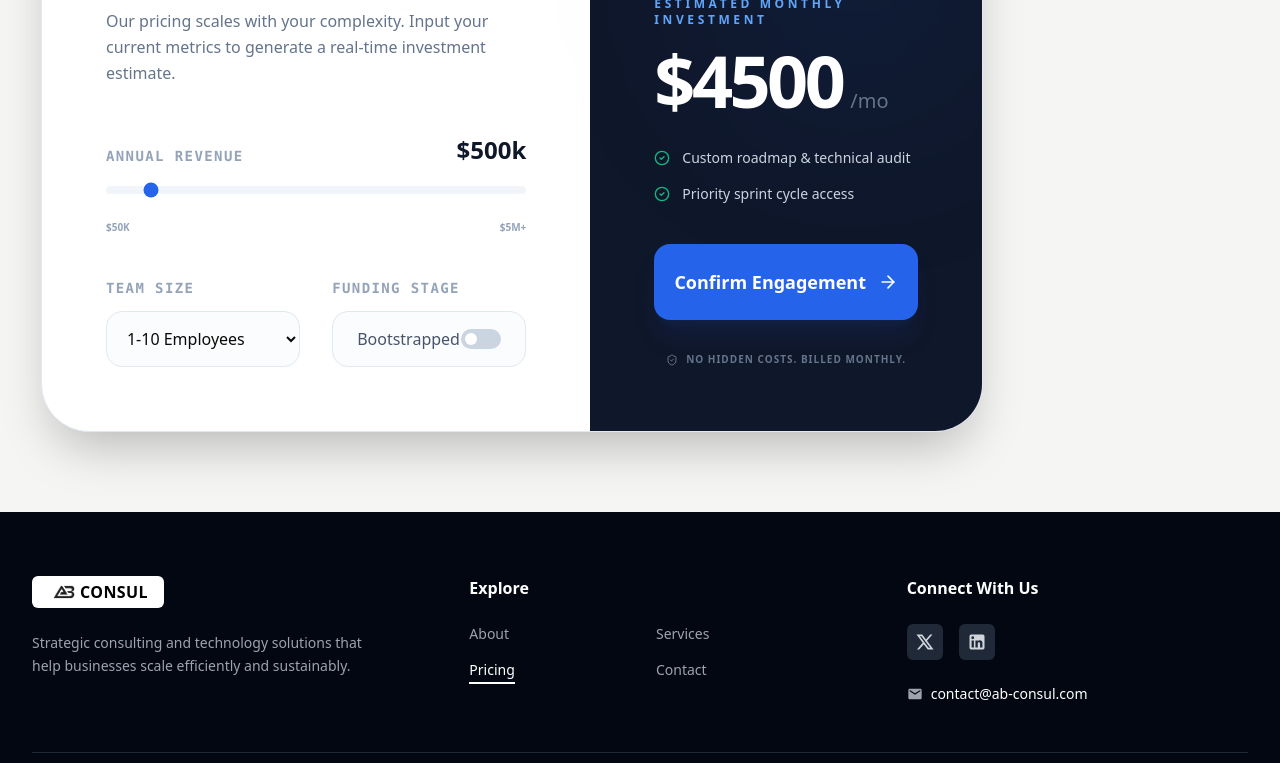
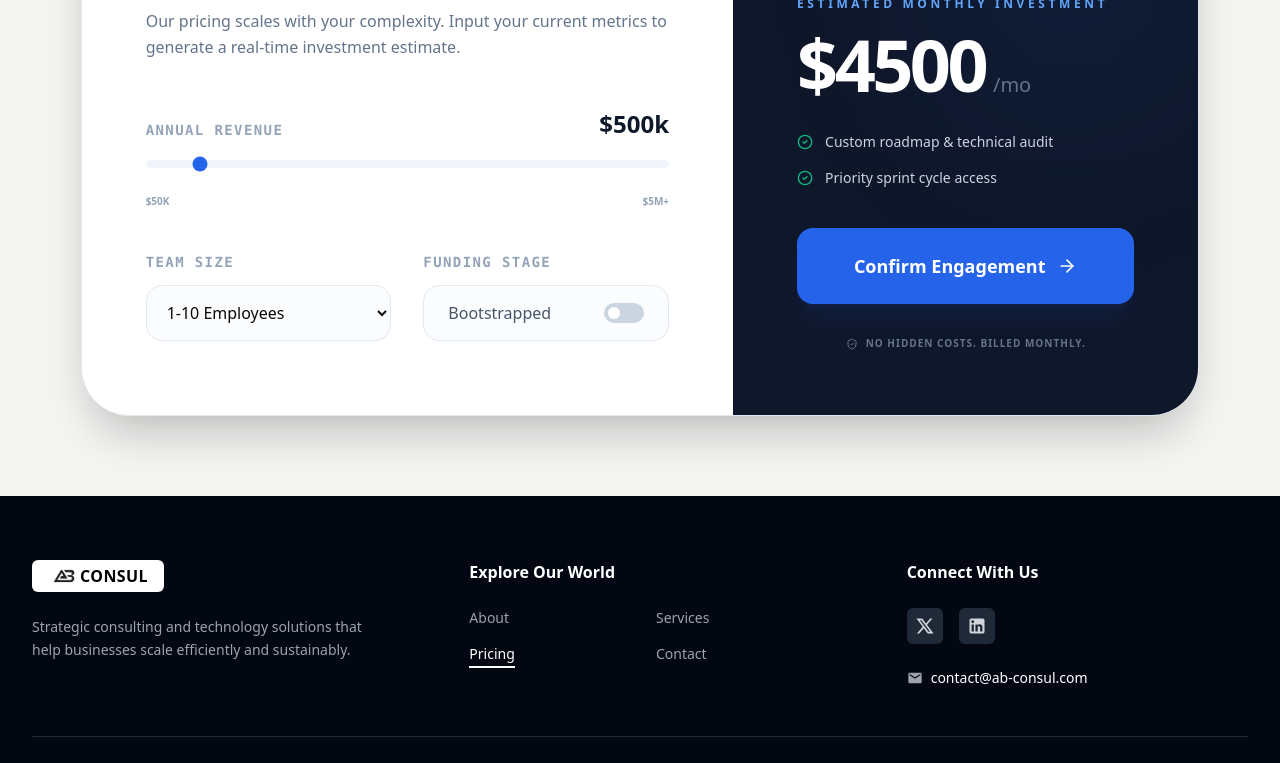
Before and after one commit to l-tting/ab-consul, a Next.js app in the folder my-app/: page /pricing in a window 1280 px wide. Shown: the part 982-1745 px from the top of the page. Built offline with nearby package versions, Linux system fonts and the light colour scheme.

Commit message:
price comp/w-x --v2.1

```diff
--- a/my-app/src/components/Footer.jsx
+++ b/my-app/src/components/Footer.jsx
@@ -56,7 +56,7 @@ function Footer() {
 
           {/* Quick Links */}
           <div>
-            <h4 className="text-white font-semibold mb-6">Explore</h4>
+            <h4 className="text-white font-semibold mb-6">Explore Our World</h4>
             <ul className="grid grid-cols-1 sm:grid-cols-2 gap-y-3 gap-x-8 text-sm">
               {NAV_LINKS.map((link) => {
                 const isActive = pathname === link.href;
--- a/my-app/src/components/PricingTiers.jsx
+++ b/my-app/src/components/PricingTiers.jsx
@@ -17,7 +17,7 @@ export default function PricingCalculator() {
   }, [revenue, isSeeded, companySize]);
 
   return (
-    <section className="w-full max-w-5xl py-20 flex justify-center">
+    <section className="w-full py-20 px-8 flex justify-center">
       {/* Increased max-w to 7xl for a wider, more cinematic card */}
       <div className="w-[92%] max-w-7xl">
 
```
